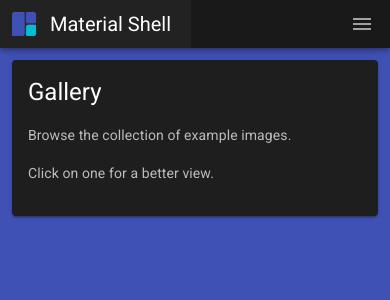
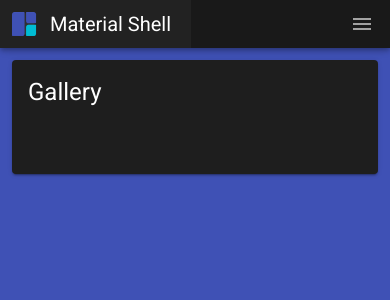
Before and after one commit to material-shell/material-shell.github.io, a Nuxt app: page /gallery in a window 390 px wide. Shown: the top 300 px of the page. Built offline with nearby package versions, Linux system fonts and the light colour scheme.

Commit message:
Work on the homepage began

```diff
--- /dev/null
+++ b/components/Home-new.vue
@@ -0,0 +1,93 @@
+<template>
+  <div class="workspace">
+    <div class="left-half">
+      <v-card class="window window-1"> </v-card>
+    </div>
+    <div class="right-half">
+      <v-card class="window window-2"></v-card>
+      <v-card class="window window-3"></v-card>
+    </div>
+  </div>
+</template>
+
+<style lang="scss" scoped>
+.workspace {
+  display: flex;
+  flex-flow: row nowrap;
+  align-items: stretch;
+  justify-content: space-between;
+  position: absolute !important;
+  left: 48px;
+  top: 0;
+  width: 100%;
+  height: 100%;
+}
+
+.left-half {
+  width: calc(50% - 48px);
+  height: 100%;
+}
+
+.window-1 {
+  background: #191919;
+  opacity: 60%;
+  height: 100%;
+  width: 97.5%;
+  margin: auto;
+}
+
+.window-2 {
+  background: #000;
+  width: 100%;
+  height: 50%;
+}
+
+.right-half {
+  width: calc(50% + 48px);
+  height:100%;
+  display: flex;
+  flex-flow: row nowrap;
+  align-items: stretch;
+  justify-content: space-between;
+}
+
+.window {
+  border-radius: 0 !important;
+}
+/*
+.workspace {
+  display: flex;
+  flex-flow: column wrap;
+  align-items: stretch;
+  justify-content: stretch;
+}
+
+.window-1 {
+  height: 100%;
+  width: calc(50% - 20px);
+}
+
+.window-2 {
+  height: calc(50% - 20px);
+  width: calc(50% - 20px);
+}
+
+.window-3 {
+  height: calc(50% - 20px);
+  width: calc(50% - 20px);
+}
+
+.workspace {
+  position: absolute !important;
+  left: 48px !important;
+  height: calc(100% - 48px) !important;
+  width: calc(100% - 48px) !important;
+}
+
+.window {
+  margin: 0 !important;
+  border-radius: 0 !important;
+  background: #191919;
+  opacity: 80% !important;
+}*/
+</style>
--- a/pages/contact.vue
+++ b/pages/contact.vue
@@ -2,28 +2,59 @@
   <v-layout column justify-center align-center>
     <v-flex xs12 sm8 md6>
       <v-card width="768px" max-width="100%">
-        <v-card-title class="headline" v-text="title"/>
-        <v-card-text v-html="content"/>
+        <v-card-title class="headline" v-text="title" />
+        <v-card-text class="markdown-body" v-html="content" />
       </v-card>
     </v-flex>
   </v-layout>
 </template>
 
 <script>
+import fm from '~/data/contact.md'
+
 export default {
   data() {
     return {
       title: 'Contact',
-      content: `<p>
-            Email
-            discord
-            patreon
-          </p>
-        <h3>Join the community</h3>
-          <p>
-
-          </p>`
+      content: fm.html
     }
   }
 }
 </script>
+
+<style scoped>
+.markdown-body {
+  box-sizing: border-box;
+  min-width: 200px;
+  max-width: 980px;
+  margin: 0 auto;
+  padding: 45px;
+  color: #ccc !important;
+  font-size: 14px;
+  padding-top: 0;
+  margin-top: 20px;
+  text-align: justify;
+}
+
+@media (max-width: 767px) {
+  .markdown-body {
+    padding: 15px;
+  }
+}
+
+/deep/.markdown-body > h3 {
+  font-weight: 300;
+  text-align: center;
+  font-size: 30px;
+  line-height: 40px;
+  margin: 20px 0 20px 0;
+}
+
+/deep/.markdown-body > blockquote {
+  font-weight: 300;
+  text-align: center;
+  font-size: 20px;
+  line-height: 40px;
+  margin: 10px 0 10px 0;
+}
+</style>
--- a/pages/download.vue
+++ b/pages/download.vue
@@ -3,25 +3,57 @@
     <v-flex xs12 sm8 md6>
       <v-card width="768px" max-width="100%">
         <v-card-title class="headline" v-text="title"/>
-        <v-card-text v-html="content"/>
+        <v-card-text class="markdown-body" v-html="content"/>
       </v-card>
     </v-flex>
   </v-layout>
 </template>
 
 <script>
+import fm from '~/data/download.md'
 export default {
   data() {
     return {
       title: 'Download',
-      content: `<p>
-            Click here to download
-          </p>
-
-          <p>
-            Or go to github
-          </p>`
+      content: fm.html
     }
   }
 }
 </script>
+
+<style scoped>
+.markdown-body {
+  box-sizing: border-box;
+  min-width: 200px;
+  max-width: 980px;
+  margin: 0 auto;
+  padding: 45px;
+  color: #ccc !important;
+  font-size: 14px;
+  padding-top: 0;
+  margin-top: 20px;
+  text-align: justify;
+}
+
+@media (max-width: 767px) {
+  .markdown-body {
+    padding: 15px;
+  }
+}
+
+/deep/.markdown-body > h3 {
+  font-weight: 300;
+  text-align: center;
+  font-size: 30px;
+  line-height: 40px;
+  margin: 20px 0 20px 0;
+}
+
+/deep/.markdown-body > blockquote {
+  font-weight: 300;
+  text-align: center;
+  font-size: 20px;
+  line-height: 40px;
+  margin: 10px 0 10px 0;
+}
+</style>
--- a/pages/gallery.vue
+++ b/pages/gallery.vue
@@ -3,25 +3,58 @@
     <v-flex xs12 sm8 md6>
       <v-card width="768px" max-width="100%">
         <v-card-title class="headline" v-text="title"/>
-        <v-card-text v-html="content"/>
+        <v-card-text class="markdown-body" v-html="content"/>
       </v-card>
     </v-flex>
   </v-layout>
 </template>
 
 <script>
+import fm from "~/data/gallery.md"
+
 export default {
   data() {
     return {
       title: 'Gallery',
-      content: `<p>
-            Browse the collection of example images.
-          </p>
-
-          <p>
-            Click on one for a better view.
-          </p>`
+      content: fm.html
     }
   }
 }
 </script>
+
+<style scoped>
+.markdown-body {
+  box-sizing: border-box;
+  min-width: 200px;
+  max-width: 980px;
+  margin: 0 auto;
+  padding: 45px;
+  color: #ccc !important;
+  font-size: 14px;
+  padding-top: 0;
+  margin-top: 20px;
+  text-align: justify;
+}
+
+@media (max-width: 767px) {
+  .markdown-body {
+    padding: 15px;
+  }
+}
+
+/deep/.markdown-body > h3 {
+  font-weight: 300;
+  text-align: center;
+  font-size: 30px;
+  line-height: 40px;
+  margin: 20px 0 20px 0;
+}
+
+/deep/.markdown-body > blockquote {
+  font-weight: 300;
+  text-align: center;
+  font-size: 20px;
+  line-height: 40px;
+  margin: 10px 0 10px 0;
+}
+</style>
```
Also changed, not shown: pages/index.vue (+1 -60 lines).
